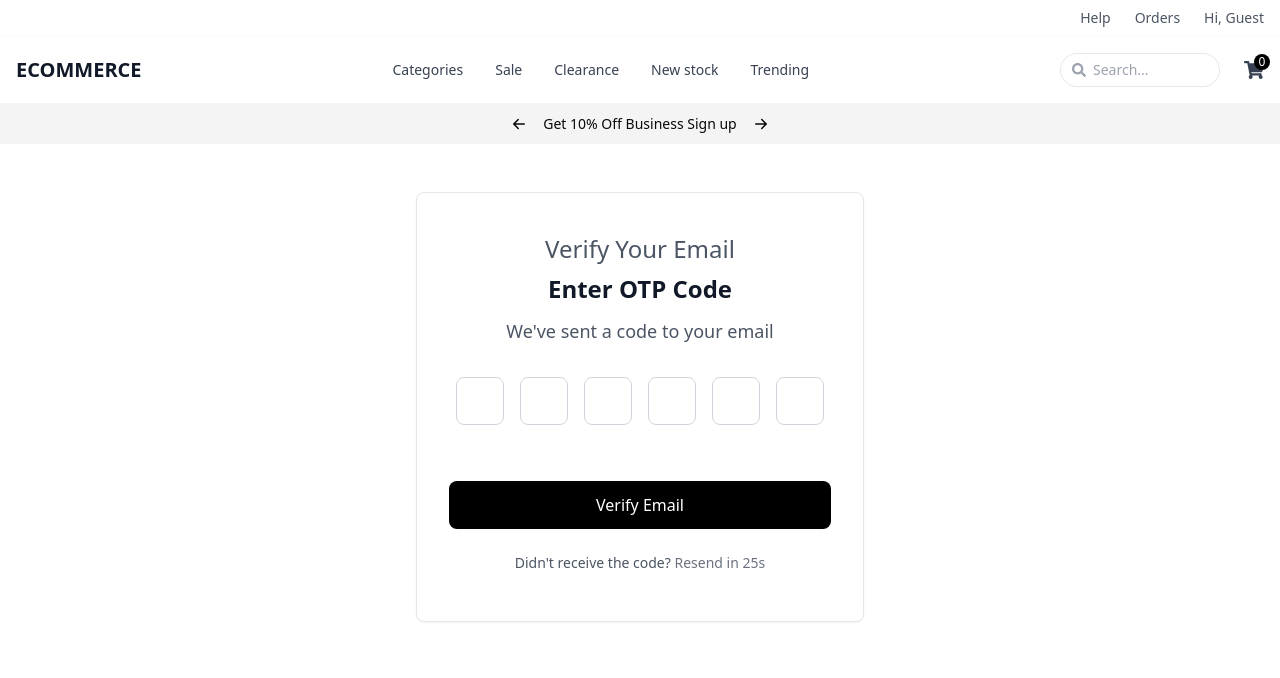
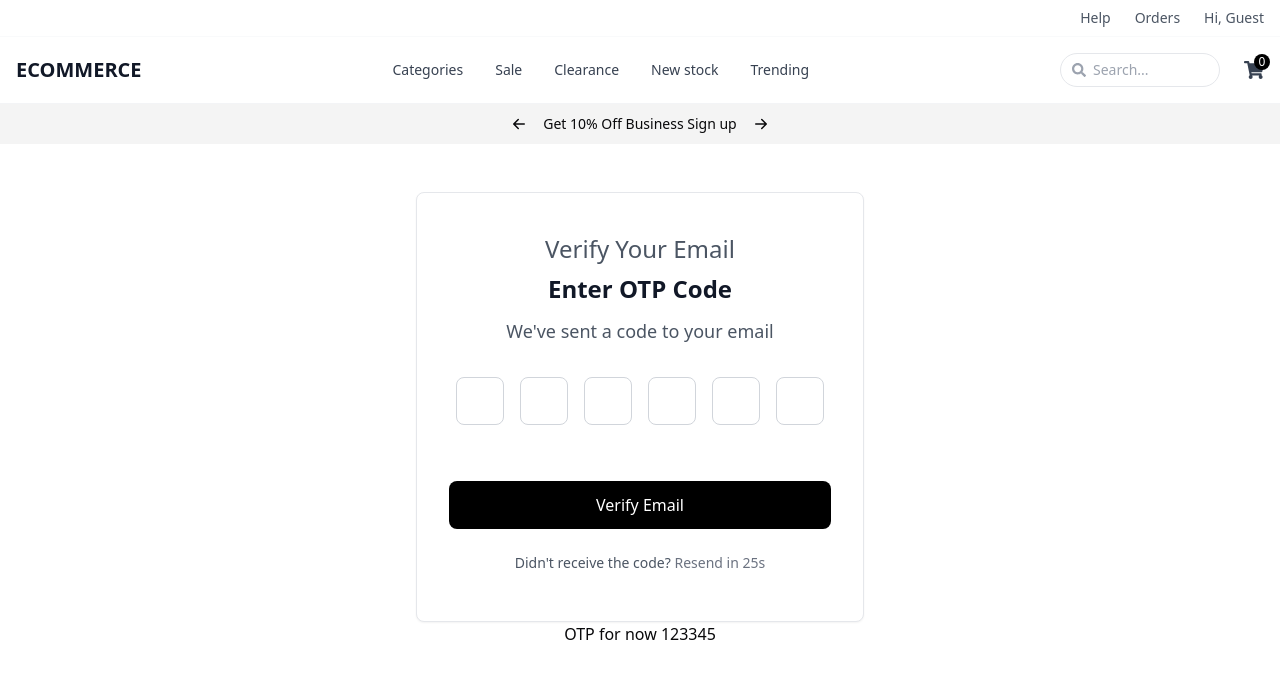
Before and after one commit to iamshivam0/Revispy_Project, a Next.js app in the folder frontend/: page /register/page2 in a window 1280 px wide. Shown: the top 678 px of the page. Built offline with nearby package versions, Linux system fonts and the light colour scheme.

Commit message:
update registration flow to navigate to page 2 and display OTP placeholder

```diff
--- a/frontend/app/register/page1/page.tsx
+++ b/frontend/app/register/page1/page.tsx
@@ -73,7 +73,7 @@ const RegisterPage = () => {
       );
 
       // Navigate to dashboard
-      router.push("/dashboard");
+      router.push("/register/page2");
     } catch (error) {
       setError(error instanceof Error ? error.message : "Registration failed");
     } finally {
--- a/frontend/app/register/page2/page.tsx
+++ b/frontend/app/register/page2/page.tsx
@@ -105,6 +105,9 @@ const VerifyOTPPage = () => {
             </div>
           </div>
         </div>
+        <div>
+          <p>OTP for now 123345</p>
+        </div>
       </div>
     </div>
   );
```
